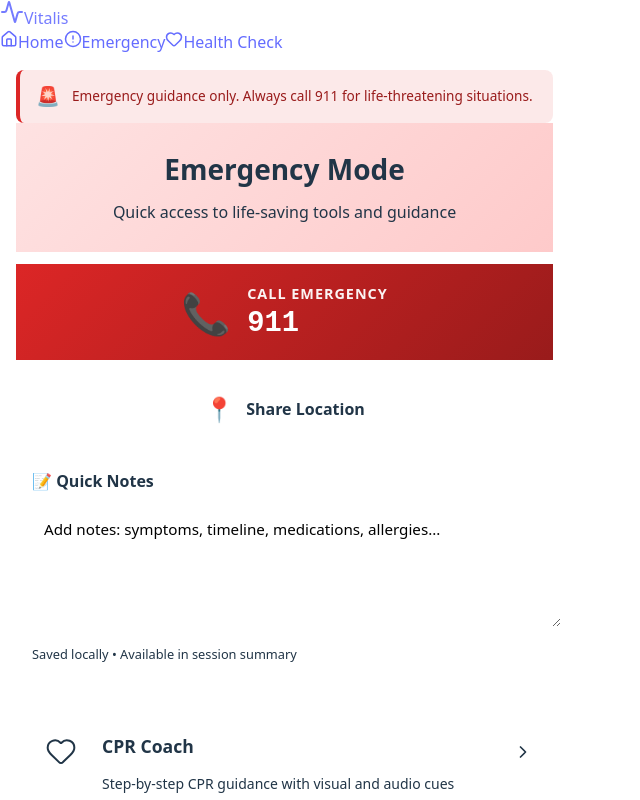
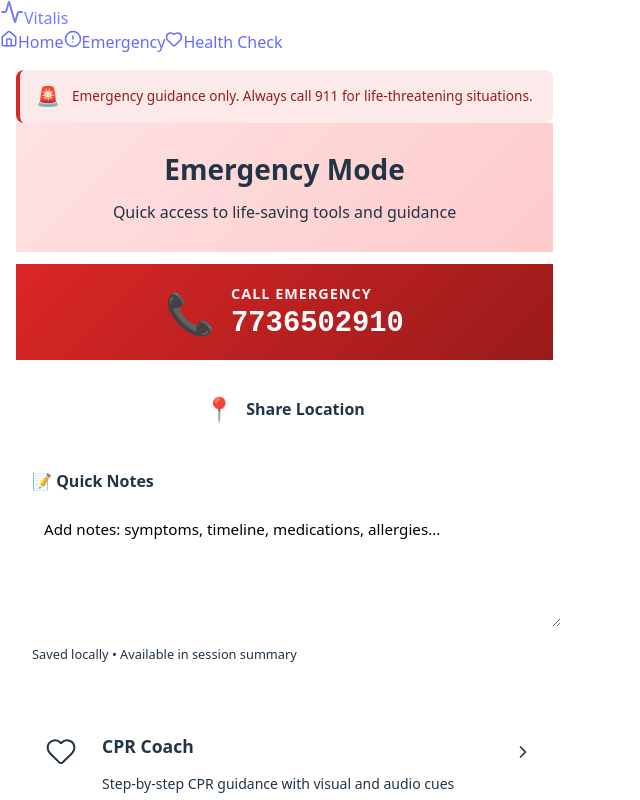
Before and after one commit to AnitaGeorge404/Vitalis, a React (Vite) app: page /emergency in a window 1280 px wide. Shown: the top 800 px of the page, without its empty margins (0-640 px from the left). Built offline with nearby package versions, Linux system fonts and the light colour scheme; no server answers; the HTML template or start-up script is replaced by a standard one.

Commit message:
location

```diff
--- a/package.json
+++ b/package.json
@@ -17,6 +17,7 @@
     "@supabase/supabase-js": "^2.90.1",
     "cors": "^2.8.5",
     "express": "^5.2.1",
+    "leaflet-css": "^0.1.0",
     "lucide-react": "^0.562.0",
     "react": "^19.2.0",
     "react-dom": "^19.2.0",
--- a/src/pages/Emergency.jsx
+++ b/src/pages/Emergency.jsx
@@ -61,7 +61,7 @@ function Emergency() {
       </div>
 
       <div className="compact-section">
-        <EmergencyCallButton emergencyNumber="911" />
+        <EmergencyCallButton emergencyNumber="7736502910" />
       </div>
 
       <div className="compact-section">
```
Also changed, not shown: 2 other files (tests, documents, lock files or other folders).
